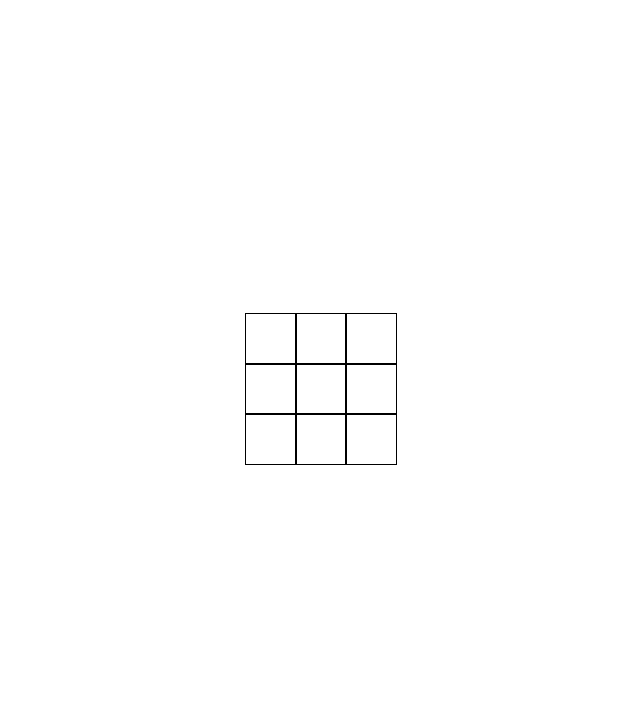
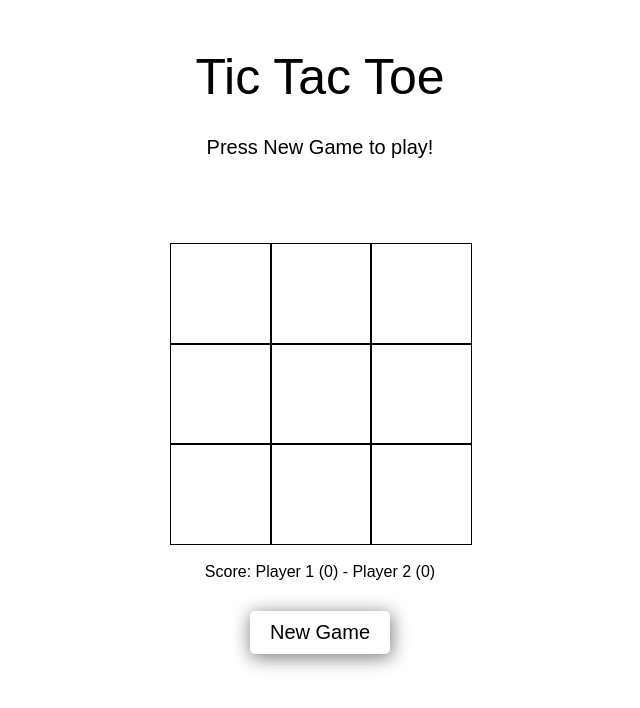
Before and after one commit to Rastko27/tic-tac-toe, a plain HTML site: page index.html in a window 1280 px wide. Shown: the whole page, without its empty margins (328-968 px from the left). Drawn offline with Linux system fonts and the light colour scheme.

Commit message:
Improve UI, fix bugs and add New Game Button

```diff
--- a/index.html
+++ b/index.html
@@ -8,9 +8,14 @@
 </head>
 <body>
     <div class="page-wrapper">
+        <div class="text-wrapper">
+            <h1>Tic Tac Toe</h1>
+            <div class="text">Press New Game to play!</div>
+        </div>
         <div id="gameboard-wrapper" class="gameboard-wrapper"></div>
         <div id="scoreboard" class="scoreboard"></div>
         <div class="text-wrapper"></div>
+        <button id="new">New Game</button>
     </div>
     <script src="script.js"></script>
 </body>
--- a/script.js
+++ b/script.js
@@ -2,7 +2,9 @@ const gameboard = (function() {
     let spaces = [null, null, null, null, null, null, null, null, null];
 
     function refreshBoard() {
-        spaces = [null, null, null, null, null, null, null, null, null];
+        for(let i=0; i<9; i++) {
+            spaces[i] = null;
+        }
     }
 
     return { spaces, refreshBoard };
@@ -19,18 +21,14 @@ function createPlayer(name) {
         return score;
     }
 
-    function resetChoices() {
-        choices = [];
-    }
-
-    return { name, currentChoice, choices, scoreUp, returnScore, resetChoices };
+    return { name, currentChoice, choices, scoreUp, returnScore };
 }
 
 const player1 = createPlayer("one");
 const player2 = createPlayer("two");
 
 const playDOM = (function() {
-    let currentPlayer;
+    let currentPlayer = player1;
     let gameboardClickCounter = 0;
     let gameboardWrapper = document.getElementById('gameboard-wrapper');
 
@@ -41,7 +39,7 @@ const playDOM = (function() {
     function getChoice(player) {
         if (gameboard.spaces[player.currentChoice] === null) {
             player.choices.push(player.currentChoice);
-            gameboard.spaces[player.currentChoice] = player.name === "one" ? "X" : "O";
+            gameboard.spaces[player.currentChoice] = player.name === player1.name ? "X" : "O";
         }
     }
 
@@ -69,20 +67,6 @@ const playDOM = (function() {
     }
 
     function handleSpaceClick(spaceId) {
-        if (gameboardClickCounter > 0 && (checkResult() === 1 || checkResult() === 2 || checkResult() === "Draw")) {
-            resetGame();
-            displayBoardDOM();
-            return;
-        }
-
-        if (gameboardClickCounter === 0) {
-            resetGame();
-            displayBoardDOM();
-            currentPlayer = player1;
-        }
-
-        gameboardClickCounter++;
-
         if (gameboard.spaces[spaceId] === null) {
             currentPlayer.currentChoice = parseInt(spaceId);
             getChoice(currentPlayer);
@@ -91,12 +75,15 @@ const playDOM = (function() {
             let result = checkResult();
             if (result === "Draw") {
                 alert("It's a draw!");
+                gameboardWrapper.style.pointerEvents = "none";
             } else if (result === 1) {
                 player1.scoreUp();
                 alert("Player 1 wins!");
+                gameboardWrapper.style.pointerEvents = "none";
             } else if (result === 2) {
                 player2.scoreUp();
                 alert("Player 2 wins!");
+                gameboardWrapper.style.pointerEvents = "none";
             } else {
                 currentPlayerSwap();
             }
@@ -107,13 +94,18 @@ const playDOM = (function() {
         updateScoreboard();
     }
 
-    function resetGame() {
-        player1.resetChoices();
-        player2.resetChoices();
+    function newGame() {
+        player1.choices = [];
+        player2.choices = [];
         gameboard.refreshBoard();
-        gameboardClickCounter = 0;
         currentPlayer = player1;
+        gameboardWrapper.style.pointerEvents = "auto";
+        displayBoardDOM();
     }
+
+    let newGameButton = document.getElementById('new');
+
+    newGameButton.addEventListener("click", newGame);
 
     function displayBoardDOM() {
         gameboardWrapper.innerHTML = "";
@@ -123,7 +115,7 @@ const playDOM = (function() {
             currentSpace.textContent = gameboard.spaces[i] === null ? " " : gameboard.spaces[i];
             currentSpace.id = i;
             gameboardWrapper.appendChild(currentSpace);
-
+            currentSpace.removeEventListener("click", handleSpaceClick)
             currentSpace.addEventListener("click", () => handleSpaceClick(currentSpace.id));
         }
     }
@@ -133,7 +125,8 @@ const playDOM = (function() {
         scoreboard.textContent = `Score: Player 1 (${player1.returnScore()}) - Player 2 (${player2.returnScore()})`;
     }
 
-    return { displayBoardDOM };
+    return { displayBoardDOM, updateScoreboard, newGame };
 })();
 
+playDOM.updateScoreboard();
 playDOM.displayBoardDOM();
--- a/style.css
+++ b/style.css
@@ -1,4 +1,9 @@
+body{
+    font-family: Arial, Helvetica, sans-serif;
+}
+
 .page-wrapper {
+    position: relative;
     width: 100vw;
     height: 100vh;
     display: flex;
@@ -10,8 +15,9 @@
 
 .gameboard-wrapper {
     display: grid;
-    grid-template-columns: 50px 50px 50px;
-    grid-template-rows: 50px 50px 50px;
+    grid-template-columns: repeat(3, 100px);
+    grid-template-rows: repeat(3, 100px);
+    margin-top: 10vh;
 }
 
 .gameboard-wrapper > div {
@@ -21,4 +27,34 @@
     display: flex;
     justify-content: center;
     align-items: center;
+    font-size: 50px;
+    font-weight: 400;
 }
+
+.text-wrapper{
+    position: absolute;
+    top: 5vh;
+    display: flex;
+    flex-direction: column;
+    justify-content: center;
+    align-items: center;
+    gap: 30px;
+    font-size: 20px;
+}
+
+h1{
+    font-size: 50px;
+    margin: 0;
+    font-family: Arial, Helvetica, sans-serif;
+    font-weight: 400;
+}
+
+#new{
+    font-size: 20px;
+    padding: 10px 20px;
+    margin-top: 10px;
+    background-color: transparent;
+    border: none;
+    border-radius: 5px;
+    box-shadow: 1px 3px 18px 1px rgba(0, 0, 0, 0.5);
+}
```
